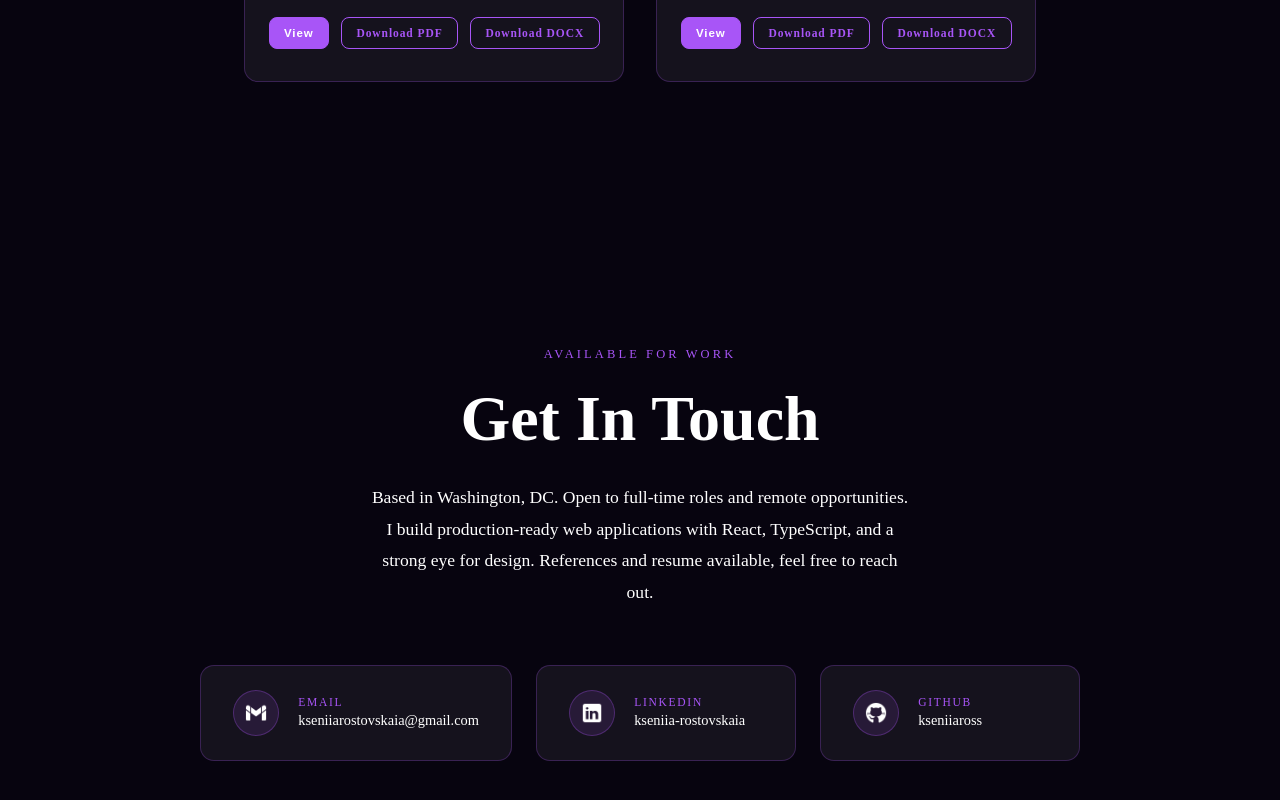
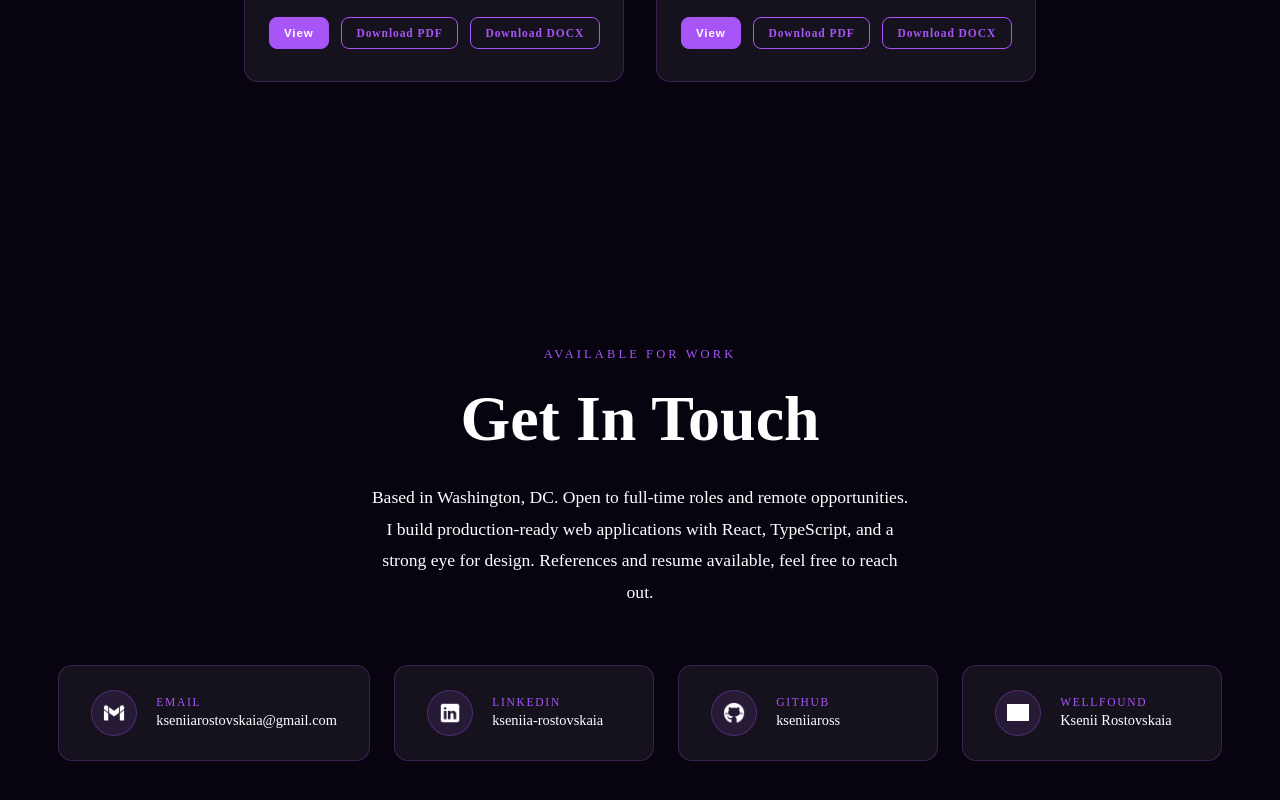
Before and after one commit to kseniiaross/portfolio, a React (Vite) app: page / in a window 1280 px wide. Shown: the part 5784-6584 px from the top of the page. Built offline with nearby package versions, Linux system fonts and the light colour scheme; grey boxes are pictures that could not be loaded.

Commit message:
updated contact information

```diff
--- a/src/components/Contact.tsx
+++ b/src/components/Contact.tsx
@@ -57,6 +57,22 @@ export default function Contact() {
           </div>
         </a>
 
+        <a
+          href="https://wellfound.com/u/kseniia-rostovskaia-1"
+          className="contact-card"
+          target="_blank"
+          rel="noreferrer"
+        >
+          <div className="contact-icon">
+            <img src="/assets/icons/wellfound.png" alt="Wellfound" />
+          </div>
+          <div className="contact-info">
+            <p className="contact-label">Wellfound</p>
+            <p className="contact-value">Ksenii Rostovskaia</p>
+          </div>
+        </a>
+
+
       </div>
     </section>
   );
```
